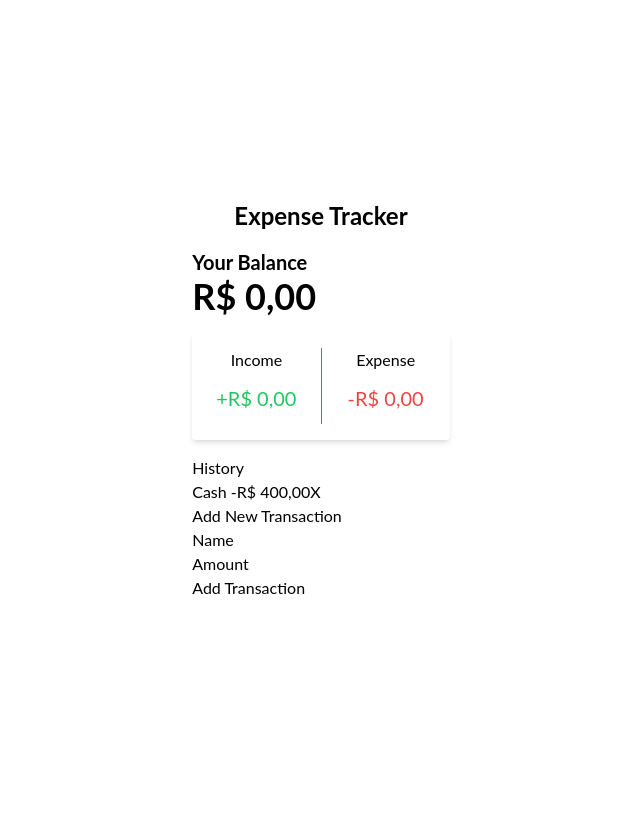
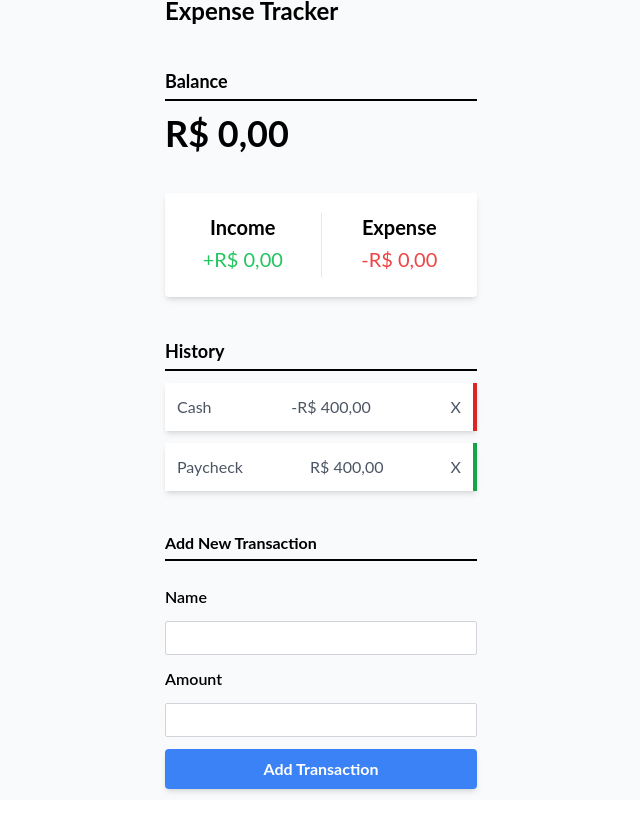
Before and after one commit to LeoGil/vue-expense-tracker, a Vue app: page / in a window 1280 px wide. Shown: the whole page, without its empty margins (319-959 px from the left). Before the commit the page ends 800 px from the top, so only its background shows below. Built offline with nearby package versions, Linux system fonts and the light colour scheme.

Commit message:
ajustando visual da aplicacao

```diff
--- a/src/App.vue
+++ b/src/App.vue
@@ -1,11 +1,11 @@
 <template>
-  <div class="flex justify-center items-center flex-col h-screen">
-    <div class="items-center flex flex-col max-w-max">
-      <div class="mb-4">
+  <div class="box-border bg-gray-50 flex flex-col items-center justify-center min-h-0 m-0 p-4 h-screen">
+    <div class="box-border w-full md:w-3/4 lg:w-1/4">
+      <div>
         <HeaderComponent />
       </div>
       <div>
-        <div class="mb-4">
+        <div>
           <BalanceComponent />
         </div>
         <IncomeExpensesComponent />
--- a/src/components/AddTransaction.vue
+++ b/src/components/AddTransaction.vue
@@ -1,20 +1,23 @@
 <template>
-    <h3>Add New Transaction</h3>
+    <h3 class="text-base font-bold border-b-2 border-black pb-1 mt-10 mx-0 mb-3">Add New Transaction</h3>
     <form>
         <div>
-            <label for="text">Name</label>
-            <input type="text" id="text">
+            <label class="inline-block mx-0 my-3 font-semibold" for="text">Name</label>
+            <input class="border border-gray-300 rounded-sm block text-xs p-2 w-full" type="text" id="text">
         </div>
         <div>
-            <label for="amount">Amount</label>
-            <input type="number" id="amount">
+            <label class="inline-block mx-0 my-3 font-semibold" for="amount">Amount</label>
+            <input class="border border-gray-300 rounded-sm block text-xs p-2 w-full" type="number" id="amount">
         </div>
-        <button>Add Transaction</button>
+        <button
+            class="transition-all duration-100 cursor-pointer bg-blue-500 hover:bg-blue-600 text-white font-bold p-2 rounded shadow-md w-full mt-3 block mb-8">
+            Add Transaction
+        </button>
     </form>
 </template>
 
 <script>
-    export default {
-        name: 'AddTransactionComponent'
-    }
+export default {
+    name: 'AddTransactionComponent'
+}
 </script>
--- a/src/components/Balance.vue
+++ b/src/components/Balance.vue
@@ -1,5 +1,5 @@
 <template>
-    <h4 class="text-xl font-bold">Your Balance</h4>
+    <h3 class="text-lg font-bold border-b-2 border-black pb-1 mt-10 mx-0 mb-3">Balance</h3>
     <h1 class="text-4xl font-bold">R$ 0,00</h1>
 </template>
 
--- a/src/components/Header.vue
+++ b/src/components/Header.vue
@@ -1,5 +1,5 @@
 <template>
-    <h2 class="text-2xl font-bold">Expense Tracker</h2>
+    <h2 class="text-2xl font-bold my-4">Expense Tracker</h2>
 </template>
 
 <script>
--- a/src/components/IncomeExpenses.vue
+++ b/src/components/IncomeExpenses.vue
@@ -1,12 +1,12 @@
 <template>
-    <div class="bg-white shadow-md rounded pt-4 pb-4 mb-4 flex justify-between">
-        <div class="flex-1 text-center border-r-gray-500 border-r">
-            <h4>Income</h4>
-            <p class="text-xl my-3 text-green-500">+R$ 0,00</p>
+    <div class="bg-white shadow-md rounded py-5 flex justify-between mx-0 mt-10">
+        <div class="flex-1 text-center border-r-gray-200 border-r">
+            <h4 class="text-xl font-bold">Income</h4>
+            <p class="text-xl my-1 text-green-500">+R$ 0,00</p>
         </div>
         <div class="flex-1 text-center">
-            <h4>Expense</h4>
-            <p class="text-xl my-3 text-red-500">-R$ 0,00</p>
+            <h4 class="text-xl font-bold">Expense</h4>
+            <p class="text-xl my-1 text-red-500">-R$ 0,00</p>
         </div>
     </div>
 </template>
--- a/src/components/TransactionList.vue
+++ b/src/components/TransactionList.vue
@@ -1,12 +1,17 @@
 <template>
-    <h3>History</h3>
-    <ul>
-        <li>Cash <span>-R$ 400,00</span><button>X</button></li>
+    <h3 class="text-lg font-bold border-b-2 border-black pb-1 mt-10 mx-0 mb-3">History</h3>
+    <ul class="list-none p-0 mb-10">
+        <li class="bg-white shadow-md text-gray-600 flex justify-between relative p-3 mx-0 my-3 border-r-4 border-red-600">
+            Cash <span>-R$ 400,00</span><button>X</button>
+        </li>
+        <li class="bg-white shadow-md text-gray-600 flex justify-between relative p-3 mx-0 my-3 border-r-4 border-green-600">
+            Paycheck <span>R$ 400,00</span><button>X</button>
+        </li>
     </ul>
 </template>
 
 <script>
-    export default {
-        name: 'TransactionListComponent'
-    }
+export default {
+    name: 'TransactionListComponent'
+}
 </script>
```
